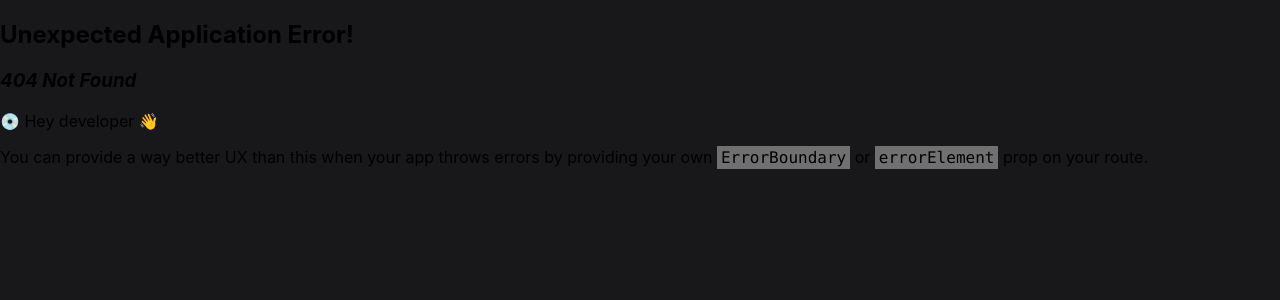
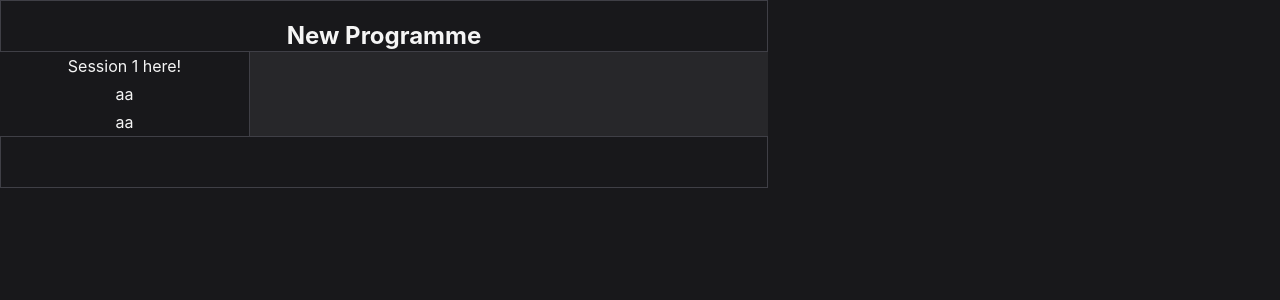
Before and after one commit to BennettJack/FitProgTracker, a React (Create React App) app in the folder fpt-frontend/: page /newWorkoutProgramme in a window 1280 px wide. Before the commit this address had no page. Shown: the top 300 px of the page. Built offline with nearby package versions, Linux system fonts and the light colour scheme.

Commit message:
re-fixed css
re-fixed css

```diff
--- a/fpt-frontend/src/Pages/Gym/WorkoutProgrammeBuilder/WorkoutProgrammeBuilder.module.css
+++ b/fpt-frontend/src/Pages/Gym/WorkoutProgrammeBuilder/WorkoutProgrammeBuilder.module.css
@@ -25,7 +25,7 @@
     background-color: var(--colour-primary-accent);
 }
 
-.sidebar > div > p{
+.sidebar > p{
     text-align: center;
     margin: 0;
     padding-top: 4px;
@@ -53,4 +53,5 @@
     grid-area: header;
     height: 50px;
     border: 1px solid var(--colour-default-border);
+    text-align: center;
 }
--- a/fpt-frontend/src/Pages/Gym/WorkoutProgrammeBuilder/WorkoutProgrammeBuilder.tsx
+++ b/fpt-frontend/src/Pages/Gym/WorkoutProgrammeBuilder/WorkoutProgrammeBuilder.tsx
@@ -56,15 +56,17 @@ export function WorkoutProgrammeBuilder({workoutProgrammeId, mode} : WorkoutProg
     return (
         <div className={styles.wrapper}>
             <div className={styles.container}>
-                <div className={styles.header}></div>
+                <div className={styles.header}>
+                    <h2>{workoutProgrammeData?.name}</h2>
+                </div>
                 <div className={styles.sidebar}>
                     <p className={styles.sessionSidebar}>Session 1 here!</p>
                     <p className={styles.sessionSidebar}>aa</p>
                     <p className={styles.sessionSidebar}>aa</p>
                 </div>
                 <div className={styles.content}></div>
+                <div className={styles.footer}></div>
             </div>
-            <div className={styles.footer}></div>
         </div>
     )
 }
--- a/fpt-frontend/src/Routes.tsx
+++ b/fpt-frontend/src/Routes.tsx
@@ -13,7 +13,7 @@ export const router = createBrowserRouter([
         children:[
             {path: "loginSignup", element: <LoginSignup/>},
             {path: "testAccess", element: <AccessTests/>},
-            {path: "newWorkoutProgram", element: <WorkoutProgrammeBuilder mode={"create"}/>}
+            {path: "newWorkoutProgramme", element: <WorkoutProgrammeBuilder mode={"create"}/>}
         ]
     },
 ]);
```
